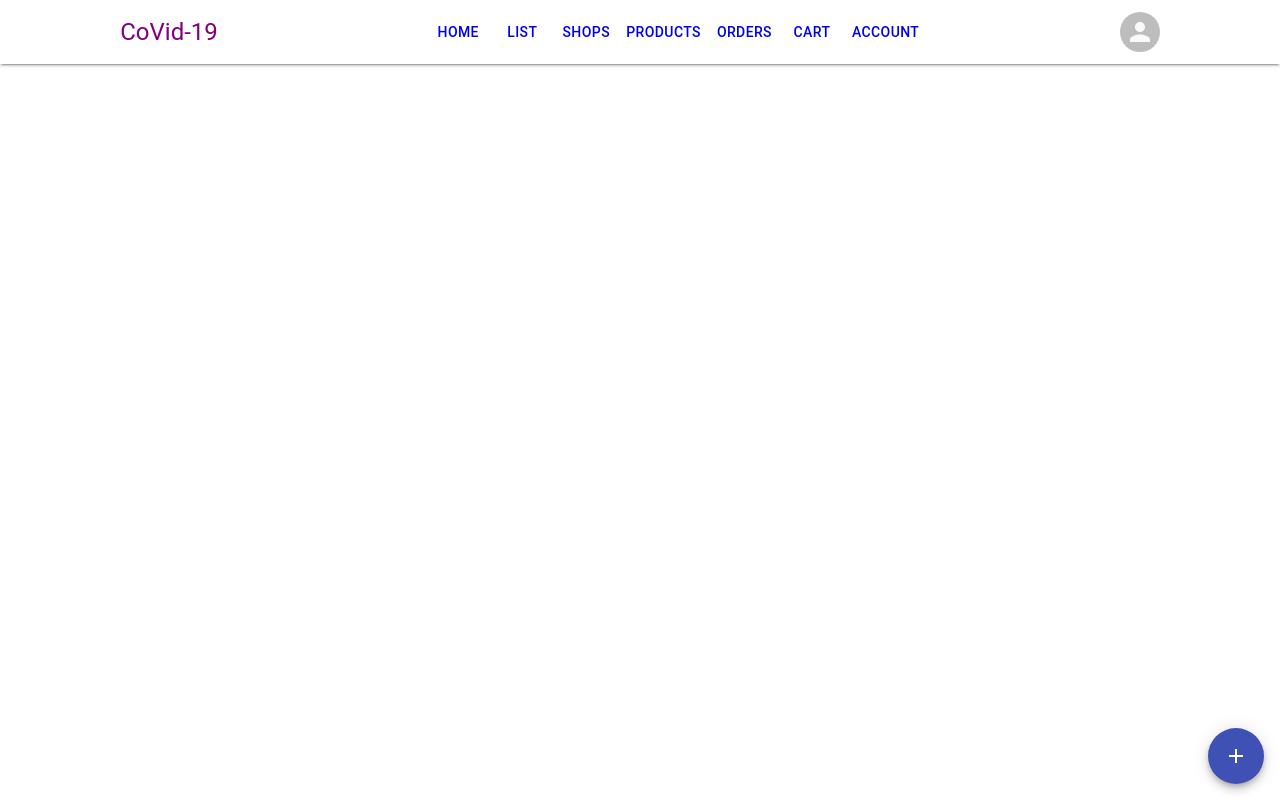
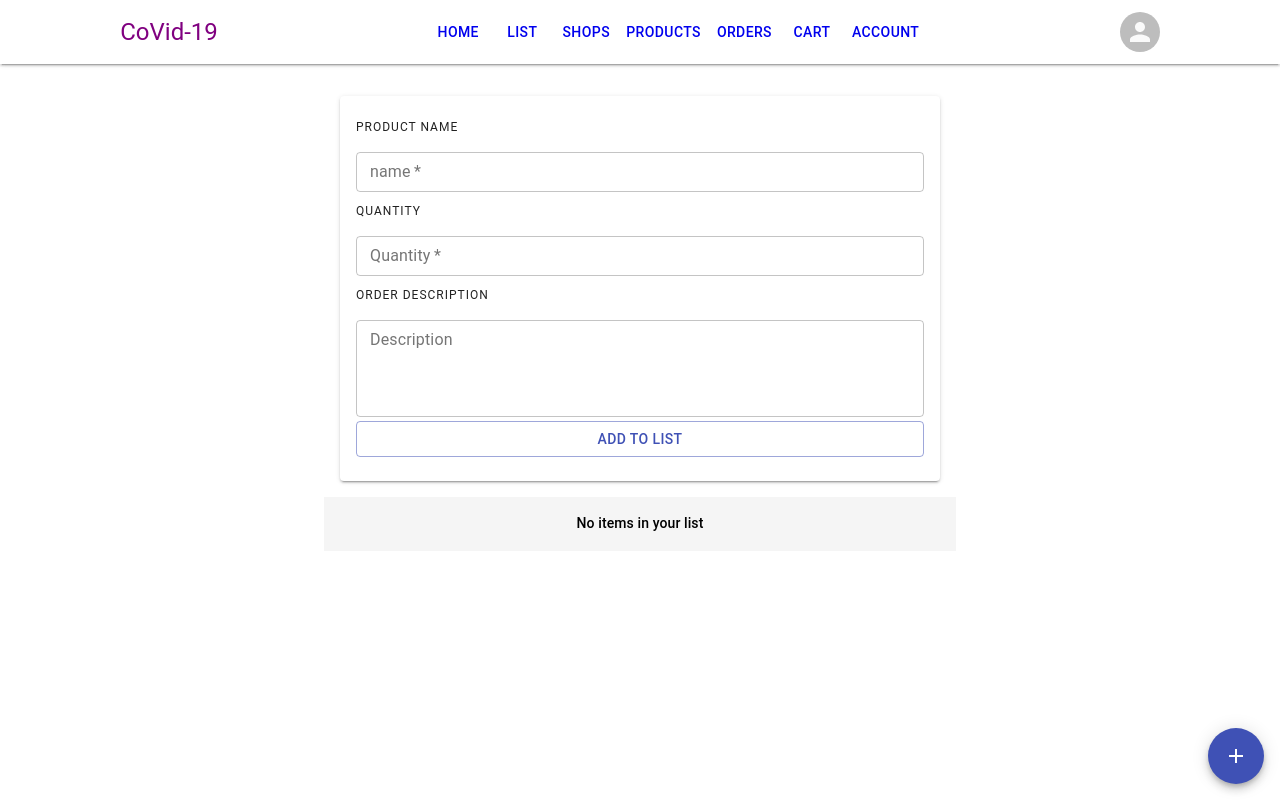
Before and after one commit to stanleyHayes/pickit-app, a React (Create React App) app: page /new/list in a window 1280 px wide. Built offline with nearby package versions, Linux system fonts and the light colour scheme.

Commit message:
added creating shopping list

```diff
--- a/src/components/shared/ShoppingListItem.js
+++ b/src/components/shared/ShoppingListItem.js
@@ -3,7 +3,6 @@ import {
 
     CardHeader,
     CardActions,
-    Avatar,
     Button,
     CardContent,
     Card,
@@ -15,20 +14,25 @@ import {Edit, Delete, DoneAll, Done, CheckCircle} from "@material-ui/icons";
 
 import {makeStyles} from "@material-ui/styles";
 
-function ShoppingListItem({listItem, dispatch}) {
+function ShoppingListItem({listItem, dispatch, handleListItemRemove}) {
 
-    const {name, image, quantity, status, description} = listItem;
+    const {name,  quantity, status, description} = listItem;
 
     const useStyles = makeStyles({
-
+        deleteIcon: {
+            color: "red"
+        }
     });
 
     const classes = useStyles();
 
+    function handleDeleteClicked() {
+        handleListItemRemove(listItem);
+    }
+
     return (
         <Card elevation={2} raised={true} variant="elevation">
             <CardHeader
-                avatar={<Avatar src={image}/>}
                 title={name}
                 subheader={`${quantity} ${quantity === 1 ? "piece" : "pieces"}`}
             />
@@ -39,8 +43,8 @@ function ShoppingListItem({listItem, dispatch}) {
                 <Button>
                     <Edit/>
                 </Button>
-                <Button>
-                    <Delete/>
+                <Button onClick={handleDeleteClicked}>
+                    <Delete className={classes.red}/>
                 </Button>
                 <Button>
                     {(status === "bought") ? (<DoneAll/>)
--- a/src/pages/shopping-list/CreateShoppingListPage.js
+++ b/src/pages/shopping-list/CreateShoppingListPage.js
@@ -1,14 +1,140 @@
 import React, {useState} from "react";
 import Layout from "../../components/layout/Layout";
+import {Card, Grid, Container, CardContent, Typography, TextField, List, Button} from "@material-ui/core";
+import ShoppingListItem from "../../components/shared/ShoppingListItem";
+import {makeStyles} from "@material-ui/styles";
 
 function CreateShoppingListPage(props) {
 
     const [shoppingList, setShoppingList] = useState([]);
+    const [listItem, setListItem] = useState({});
+    const [error, setError] = useState({});
 
+    function handleListItemChange(event) {
+        setListItem({...listItem, [event.target.name]: event.target.value});
+    }
+
+    function handleListItemAdd() {
+        setShoppingList([...shoppingList, listItem]);
+        setListItem({name: "", description: "", quantity: ""})
+    }
+
+    function handleListItemRemove(itemToRemove) {
+        const updatedList = shoppingList.filter(function (listItem) {
+            console.log(itemToRemove, listItem);
+            return listItem.name !== itemToRemove.name;
+        });
+        setShoppingList(updatedList);
+    }
+
+    const useStyles = makeStyles({
+        noListItemContainer: {
+            backgroundColor: "whitesmoke"
+        },
+        root: {
+            marginTop: 80
+        }
+    });
+
+    const classes = useStyles();
 
     return (
         <Layout>
+            <Container>
+                <Grid
+                    className={classes.root}
+                    spacing={4}
+                    container={true}
+                    direction="column"
+                    justify="center"
+                    alignItems="center">
+                    <Grid item={true} xs={12} md={8} lg={6}>
+                        <form>
+                            <Card raised={true} elevation={2} variant="elevation">
+                                <CardContent>
+                                    <Typography variant="overline">Product Name</Typography>
+                                    <TextField
+                                        fullWidth={true}
+                                        value={listItem.name}
+                                        onChange={handleListItemChange}
+                                        placeholder="Product Name"
+                                        type="text"
+                                        required={true}
+                                        name="name"
+                                        label="name"
+                                        margin="dense"
+                                        variant="outlined"
+                                        error={error.name ? "This field is required" : null}
+                                        size="medium"
+                                    />
+                                    <Typography variant="overline">Quantity</Typography>
+                                    <TextField
+                                        fullWidth={true}
+                                        value={listItem.quantity}
+                                        onChange={handleListItemChange}
+                                        placeholder="Quantity"
+                                        label="Quantity"
+                                        variant="outlined"
+                                        type="number"
+                                        required={true}
+                                        name="quantity"
+                                        margin="dense"
+                                        error={error.name ? "This field is required" : null}
+                                        size="medium"
+                                    />
 
+                                    <Typography variant="overline">Order Description</Typography>
+                                    <TextField
+                                        fullWidth={true}
+                                        value={listItem.description}
+                                        onChange={handleListItemChange}
+                                        placeholder="Describe your preference"
+                                        type="text"
+                                        rows={4}
+                                        label="Description"
+                                        required={false}
+                                        variant="outlined"
+                                        multiline={true}
+                                        name="description"
+                                        margin="dense"
+                                        error={error.name ? "This field is required" : null}
+                                        size="medium"
+                                    />
+
+                                    <Button
+                                        variant="outlined"
+                                        color="primary"
+                                        onClick={handleListItemAdd}
+                                        fullWidth={true}>
+                                        Add To List
+                                    </Button>
+                                </CardContent>
+                            </Card>
+                        </form>
+                    </Grid>
+                    <Grid justify="center"
+                          container={true}
+                          className={classes.noListItemContainer}
+                          item={true}
+                          xs={12}
+                          md={8} lg={6}>
+                        {(shoppingList.length === 0) ? (
+                            <Typography variant="subtitle2" align="center">No items in your list</Typography>
+                        ) : (
+                            (shoppingList.map(function (listItem, index) {
+                                return (
+                                    <Grid xs={12} item={true} key={index}>
+                                        <ShoppingListItem
+                                            handleListItemRemove={handleListItemRemove}
+                                            listItem={listItem}
+                                        />
+                                    </Grid>
+                                )
+                            }))
+                        )}
+                    </Grid>
+                </Grid>
+            </Container>
         </Layout>
     )
 }
```
